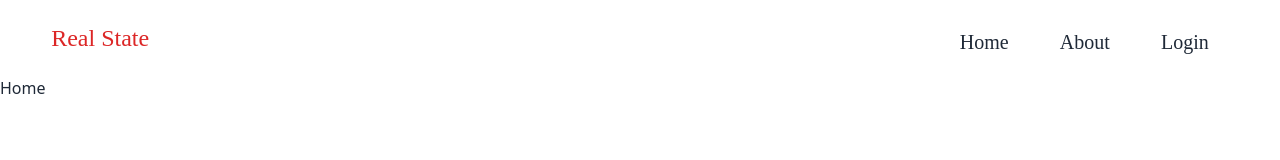
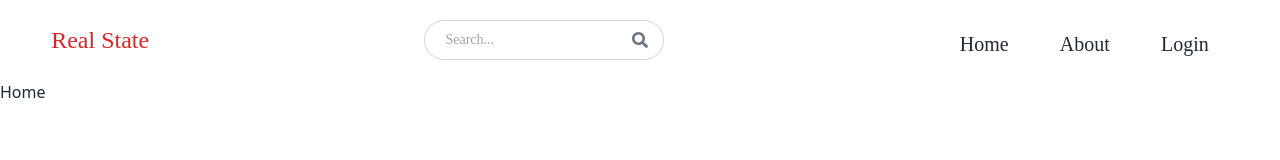
Before and after one commit to mdgausulislam/real-state-project-client, a React (Vite) app: page / in a window 1280 px wide. Shown: the top 160 px of the page. Built offline with nearby package versions, Linux system fonts and the light colour scheme.

Commit message:
header search form

```diff
--- a/src/Pages/Shared/NavBar/NavBar.jsx
+++ b/src/Pages/Shared/NavBar/NavBar.jsx
@@ -97,13 +97,14 @@
 
 // export default NavBar;
 
-import { useState } from "react";
-import { FaBars } from "react-icons/fa";
+import { useEffect, useState } from "react";
+import { FaBars, FaSearch } from "react-icons/fa";
 import { useSelector } from "react-redux";
 import { Link, useNavigate } from "react-router-dom";
 
 const NavBar = () => {
   const { currentUser } = useSelector(state => state.user);
+  const [searchTerm, setSearchTerm] = useState('');
   const [isMenuOpen, setIsMenuOpen] = useState(false);
   const navigate = useNavigate();
 
@@ -119,6 +120,21 @@ const NavBar = () => {
     }
   };
 
+  const handleSubmit = (e) => {
+    e.preventDefault();
+    const urlParams = new URLSearchParams(window.location.search);
+    urlParams.set('searchTerm', searchTerm);
+    const searchQuery = urlParams.toString();
+    navigate(`/search?${searchQuery}`);
+  };
+  useEffect(() => {
+    const urlParams = new URLSearchParams(location.search);
+    const searchTermFromUrl = urlParams.get('searchTerm');
+    if (searchTermFromUrl) {
+      setSearchTerm(searchTermFromUrl);
+    }
+  }, []);
+
   return (
     <div className="font-[Poppins] bg-gradient-to-t from-[#fbc2eb] to-[#a6c1ee]">
       <header className="bg-white py-5">
@@ -129,9 +145,20 @@ const NavBar = () => {
               <h1 className="text-2xl text-red-600">Real State</h1>
             </Link>
           </div>
-          <div className="hidden sm:flex items-center gap-6">
-            {/* Search Input */}
-          </div>
+          <form onSubmit={handleSubmit} className="items-center gap-6">
+            <div className="relative">
+              <input
+                type="text"
+                placeholder="Search..."
+                className="border border-gray-300 bg-white h-10 pl-5 pr-10 rounded-full text-sm focus:outline-none"
+                value={searchTerm}
+                onChange={(e) => setSearchTerm(e.target.value)}
+              />
+              <button className="absolute right-0 top-0 mt-3 mr-4">
+                <FaSearch className="text-gray-500" />
+              </button>
+            </div>
+          </form>
           <div
             className={`nav-links duration-500 md:static absolute bg-white md:min-h-fit min-h-[45vh] left-0 ${isMenuOpen ? "top-[9%]" : "top-[-100%]"
               } md:w-auto w-full flex items-center px-5 mt-2`}
```
Also changed, not shown: .eslintrc.cjs.
